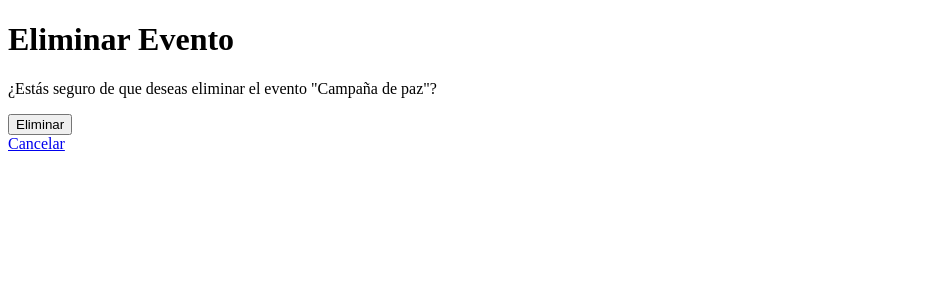
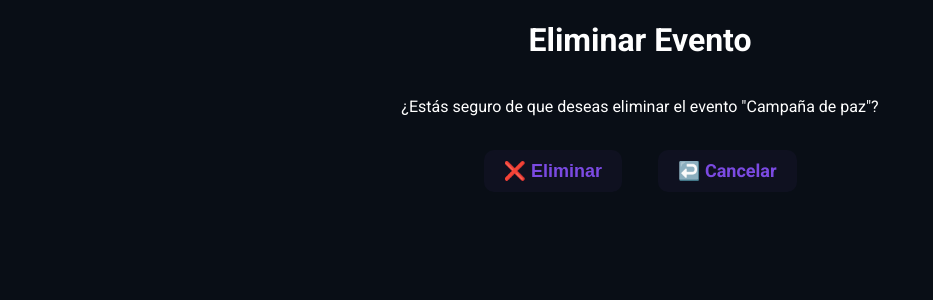
Before and after one commit to Nolger64/Eventos, a Django app: page /eventos/eliminar/1/ in a window 1280 px wide. Shown: the top 300 px of the page, without its empty margins (0-933 px from the left). Run offline with Django 4.2, Linux system fonts and the light colour scheme; data comes from the database, SQL or seed files in the repository; both versions use the stored data as it was after the commit.

Commit message:
15/10/2023 Estilos Eliminar

```diff
--- /dev/null
+++ b/eventoAdmin/static/css/eliminarEvento.css
@@ -0,0 +1,46 @@
+@import url('https://fonts.googleapis.com/css2?family=Roboto:ital,wght@0,300;0,400;0,700;1,900&display=swap');
+*{
+    box-sizing: border-box;
+    margin: none;
+    padding: none;
+}
+html{
+    background-color: #090e16;
+    padding: 0;
+    margin: 0;
+}
+body{
+    padding: 0;
+    margin: 0;
+}
+.mainConta{
+    color: #fff;
+    font-family: 'Roboto', sans-serif;
+    display: flex;
+    flex-direction: column;
+    align-items: center;
+    width: 100%;
+    height: auto;
+}
+.btnPrincipal{
+    margin: 1em 1em;
+    border: none;
+    box-shadow: none;
+    padding: 10px 20px;
+    color: #7b4ae2;
+    font-size: large;
+    font-weight: 800;
+    border-radius: 10px;
+    background-color: #0f1120;
+    width: auto;
+    text-decoration: none;
+    transition: all .1s;
+}
+.btnPrincipal:hover{
+    cursor: pointer;
+    color: #fff;
+    transform: scale(1.2);
+}
+.btnCont{
+    display: flex;
+}
--- a/eventoAdmin/templates/eliminarEvento.html
+++ b/eventoAdmin/templates/eliminarEvento.html
@@ -1,15 +1,23 @@
 <!DOCTYPE html>
 <html>
-<head>
+  <head>
+    {% load static %}
+    <link
+      rel="stylesheet"
+      type="text/css"
+      href="{% static 'css/eliminarEvento.css' %}"
+    />
     <title>Eliminar Evento</title>
-</head>
-<body>
+  </head>
+  <body class="mainConta">
     <h1>Eliminar Evento</h1>
     <p>¿Estás seguro de que deseas eliminar el evento "{{ evento.titulo }}"?</p>
-    <form method="post">
+    <div class="btnCont">
+      <form method="post">
         {% csrf_token %}
-        <button type="submit">Eliminar</button>
-    </form>
-    <a href="{% url 'lista_eventos' %}">Cancelar</a>
-</body>
+        <button class="btnPrincipal" type="submit">❌ Eliminar</button>
+      </form>
+      <a class="btnPrincipal" href="{% url 'lista_eventos' %}">↩️ Cancelar</a>
+    </div>
+  </body>
 </html>
```
Also changed, not shown: db.sqlite3.
